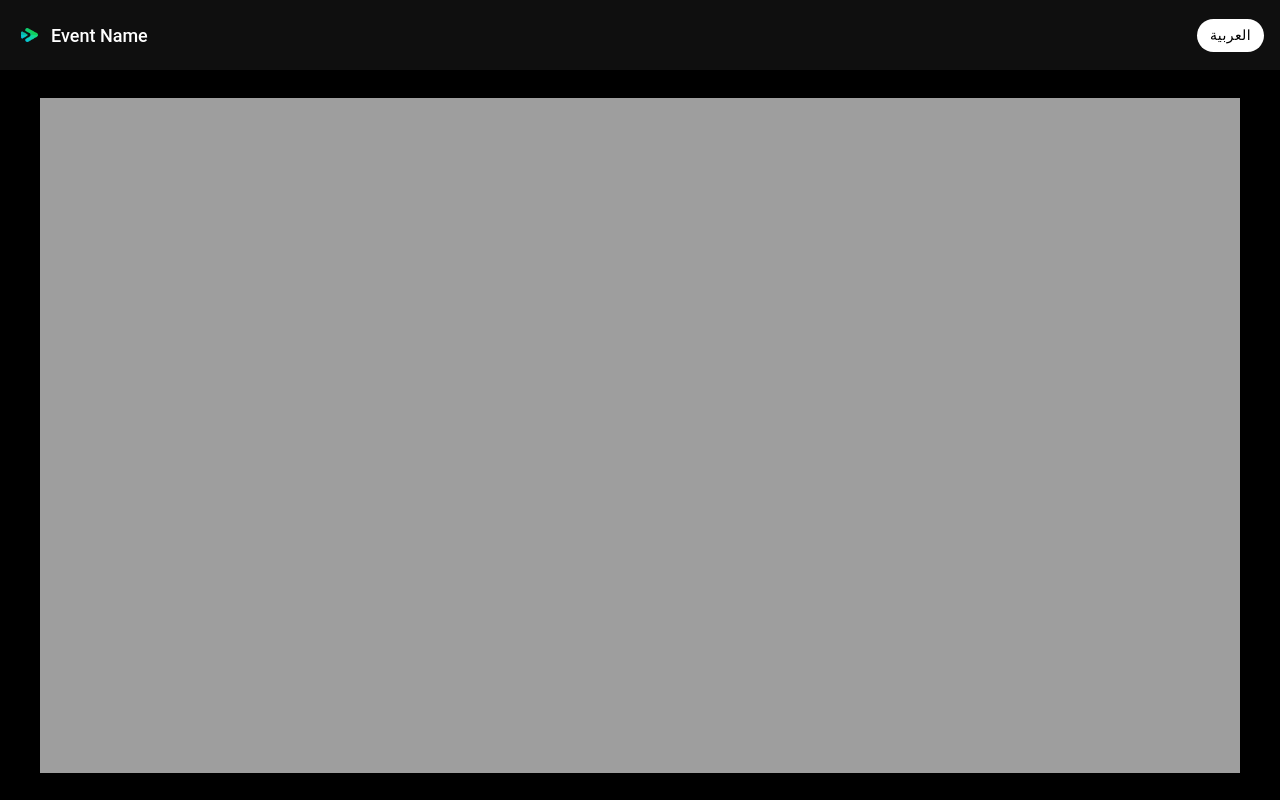
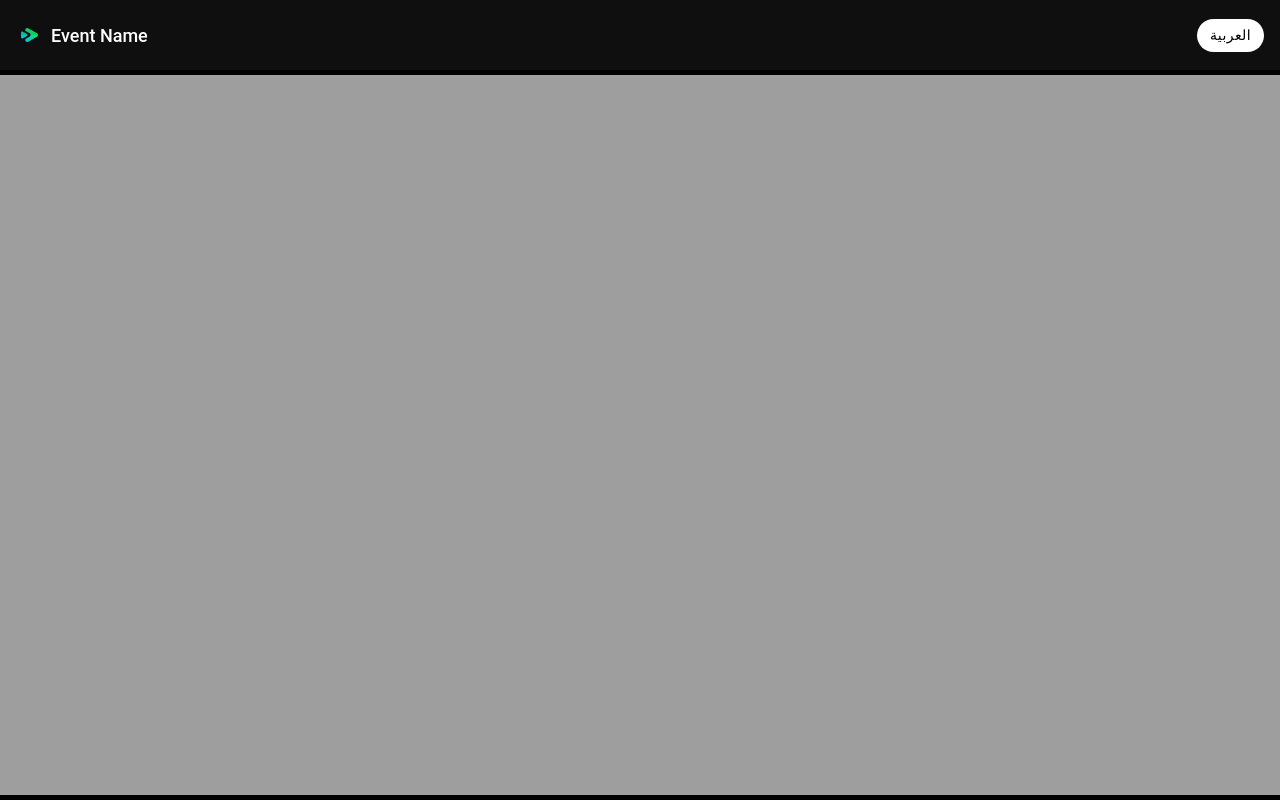
Before and after one commit to dercioanselmo/stage-control-video, a Next.js app: page / in a window 1280 px wide. Built offline with nearby package versions, Linux system fonts and the light colour scheme.

Commit message:
Removed max w

```diff
--- a/src/app/components/Rectangle.tsx
+++ b/src/app/components/Rectangle.tsx
@@ -2,7 +2,7 @@ import { Box } from '@mui/material';
 import { useEffect, useRef } from 'react';
 
 const Rectangle = ({
-  maxWidth = '1200px',
+  maxWidth = '100%',
   bgcolor = 'grey.500',
   sx = {},
   ...props
```
